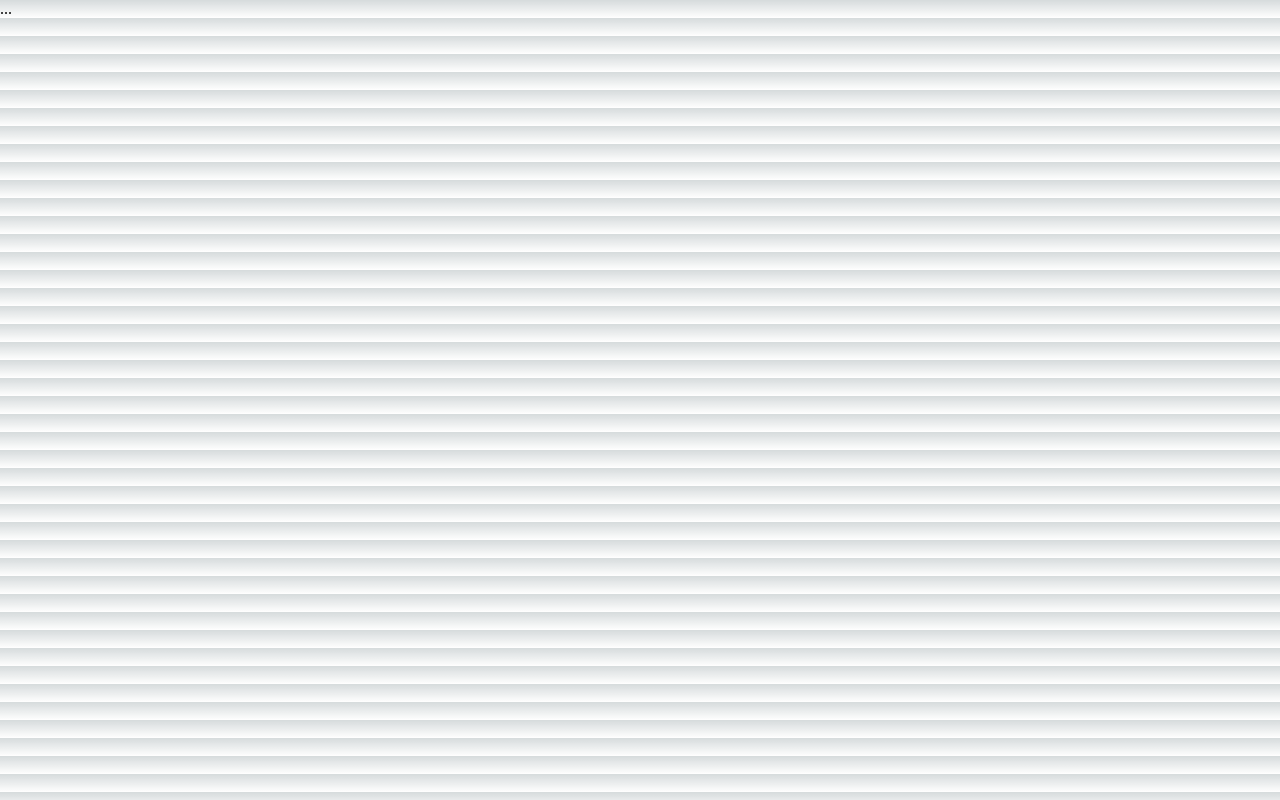
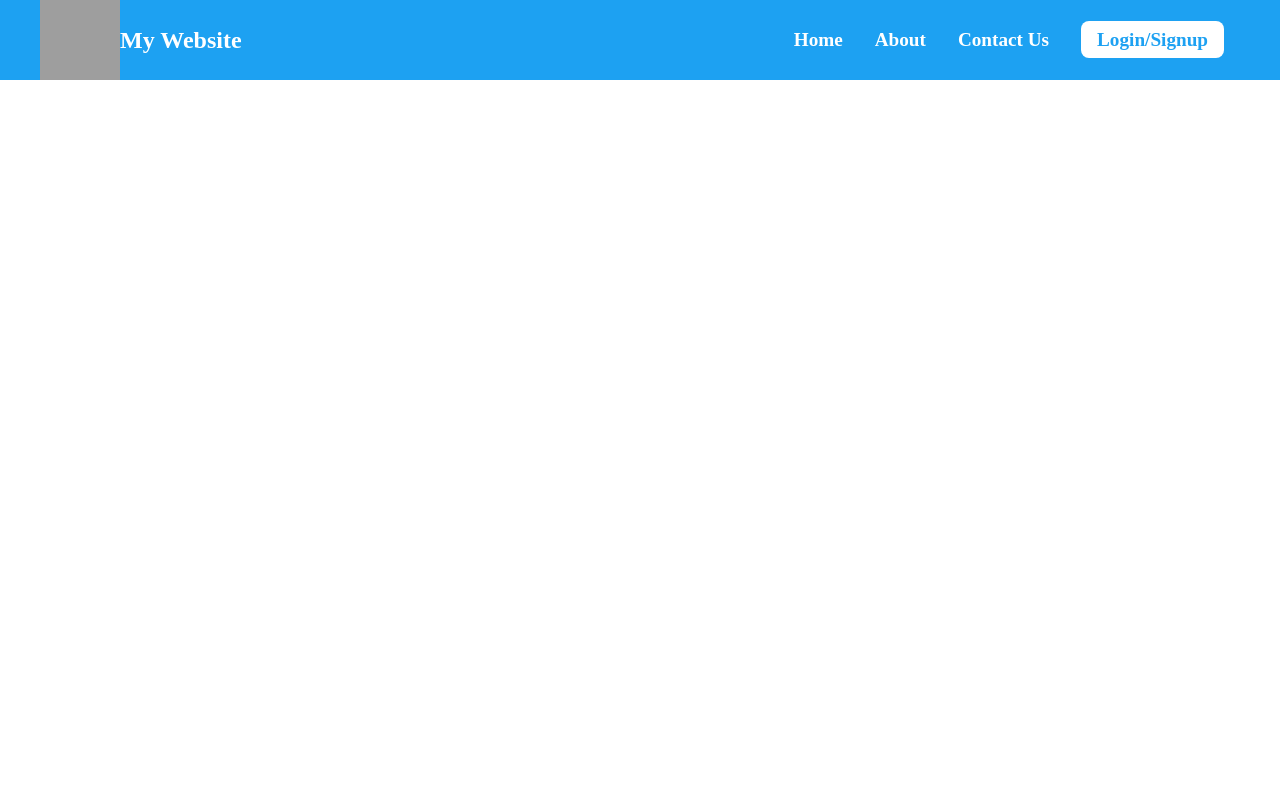
Before and after one commit to Nitin443/new-saa-frontend, a Next.js app: page /components/Layout/Navbar in a window 1280 px wide. Built offline with nearby package versions, Linux system fonts and the light colour scheme; grey boxes are pictures that could not be loaded.

Commit message:
edit navbar

```diff
--- a/pages/components/Layout/Navbar.tsx
+++ b/pages/components/Layout/Navbar.tsx
@@ -1,12 +1,40 @@
+import Link from 'next/link';
+import Image from 'next/image';
+import styles from "../../../styles/Navbar.module.scss";
 
-interface Props extends React.PropsWithChildren<any> {}
-
-const Navbar: React.FC<Props> = ({}) => {
-
-    return (
-        <>...</>
-    );
-
-}
+const Navbar = () => {
+  return (
+    <nav className={styles.navbar}>
+      <div className={styles.container}>
+        <Link className={styles.navbarLogo} href="/">
+            <Image src="/logo.svg" alt="Logo" width={80} height={80} />
+            My Website
+        </Link>
+        <ul className={styles.navbarLinks}>
+          <li className={styles.navbarItem}>
+            <Link className={styles.navbarLink} href="/">
+              Home
+            </Link>
+          </li>
+          <li className={styles.navbarItem}>
+            <Link className={styles.navbarLink} href="/about">
+              About
+            </Link>
+          </li>
+          <li className={styles.navbarItem}>
+            <Link className={styles.navbarLink} href="/contact">
+              Contact Us
+            </Link>
+          </li>
+          <li className={styles.navbarItem}>
+            <Link className={`${styles.navbarLink} ${styles.button} ${styles.navbarLink}`} href="/login">
+              Login/Signup
+            </Link>
+          </li>
+        </ul>
+      </div>
+    </nav>
+  );
+};
 
 export default Navbar;
--- a/pages/index.tsx
+++ b/pages/index.tsx
@@ -1,5 +1,5 @@
-import { Layout } from "antd";
 import { NextPage } from "next";
+import Layout from "./components/Layout/Layout";
 
 
 const Home: NextPage = () => {
--- /dev/null
+++ b/styles/Navbar.module.scss
@@ -0,0 +1,67 @@
+.navbar {
+  background-color: #1DA1F2;
+  color: #ffffff;
+  height: 80px;
+  display: flex;
+  justify-content: center;
+  align-items: center;
+  position: sticky;
+  top: 0;
+  z-index: 999;
+}
+
+.container {
+  display: flex;
+  justify-content: space-between;
+  align-items: center;
+  width: 100%;
+  max-width: 1200px;
+}
+
+.navbarLogo {
+  display: flex;
+  align-items: center;
+  text-decoration: none;
+  color: #ffffff;
+  font-size: 1.5rem;
+  font-weight: bold;
+  cursor: pointer;
+}
+
+.navbarLinks {
+  display: flex;
+  justify-content: center;
+  align-items: center;
+  list-style: none;
+}
+
+.navbarItem {
+  margin: 0 1rem;
+}
+
+.navbarLink {
+  text-decoration: none;
+  color: #ffffff;
+  font-size: 1.2rem;
+  font-weight: bold;
+  transition: all 0.3s ease;
+}
+
+.navbarLink:hover {
+  color: #1DA1F2;
+}
+
+.button {
+  background-color: #ffffff;
+  color: #1DA1F2;
+  padding: 0.5rem 1rem;
+  border-radius: 0.5rem;
+  text-decoration: none;
+  font-weight: bold;
+  transition: all 0.3s ease;
+}
+
+.button:hover {
+  background-color: #1DA1F2;
+  color: #ffffff;
+}
--- a/styles/globals.css
+++ b/styles/globals.css
@@ -1,78 +1,3 @@
-:root {
-  --max-width: 1100px;
-  --border-radius: 12px;
-  --font-mono: ui-monospace, Menlo, Monaco, 'Cascadia Mono', 'Segoe UI Mono',
-    'Roboto Mono', 'Oxygen Mono', 'Ubuntu Monospace', 'Source Code Pro',
-    'Fira Mono', 'Droid Sans Mono', 'Courier New', monospace;
-
-  --foreground-rgb: 0, 0, 0;
-  --background-start-rgb: 214, 219, 220;
-  --background-end-rgb: 255, 255, 255;
-
-  --primary-glow: conic-gradient(
-    from 180deg at 50% 50%,
-    #16abff33 0deg,
-    #0885ff33 55deg,
-    #54d6ff33 120deg,
-    #0071ff33 160deg,
-    transparent 360deg
-  );
-  --secondary-glow: radial-gradient(
-    rgba(255, 255, 255, 1),
-    rgba(255, 255, 255, 0)
-  );
-
-  --tile-start-rgb: 239, 245, 249;
-  --tile-end-rgb: 228, 232, 233;
-  --tile-border: conic-gradient(
-    #00000080,
-    #00000040,
-    #00000030,
-    #00000020,
-    #00000010,
-    #00000010,
-    #00000080
-  );
-
-  --callout-rgb: 238, 240, 241;
-  --callout-border-rgb: 172, 175, 176;
-  --card-rgb: 180, 185, 188;
-  --card-border-rgb: 131, 134, 135;
-}
-
-@media (prefers-color-scheme: dark) {
-  :root {
-    --foreground-rgb: 255, 255, 255;
-    --background-start-rgb: 0, 0, 0;
-    --background-end-rgb: 0, 0, 0;
-
-    --primary-glow: radial-gradient(rgba(1, 65, 255, 0.4), rgba(1, 65, 255, 0));
-    --secondary-glow: linear-gradient(
-      to bottom right,
-      rgba(1, 65, 255, 0),
-      rgba(1, 65, 255, 0),
-      rgba(1, 65, 255, 0.3)
-    );
-
-    --tile-start-rgb: 2, 13, 46;
-    --tile-end-rgb: 2, 5, 19;
-    --tile-border: conic-gradient(
-      #ffffff80,
-      #ffffff40,
-      #ffffff30,
-      #ffffff20,
-      #ffffff10,
-      #ffffff10,
-      #ffffff80
-    );
-
-    --callout-rgb: 20, 20, 20;
-    --callout-border-rgb: 108, 108, 108;
-    --card-rgb: 100, 100, 100;
-    --card-border-rgb: 200, 200, 200;
-  }
-}
-
 * {
   box-sizing: border-box;
   padding: 0;
@@ -85,23 +10,8 @@ body {
   overflow-x: hidden;
 }
 
-body {
-  color: rgb(var(--foreground-rgb));
-  background: linear-gradient(
-      to bottom,
-      transparent,
-      rgb(var(--background-end-rgb))
-    )
-    rgb(var(--background-start-rgb));
-}
 
 a {
   color: inherit;
   text-decoration: none;
 }
-
-@media (prefers-color-scheme: dark) {
-  html {
-    color-scheme: dark;
-  }
-}
```
Also changed, not shown: styles/Home.module.css (deleted, +0 -278 lines).
